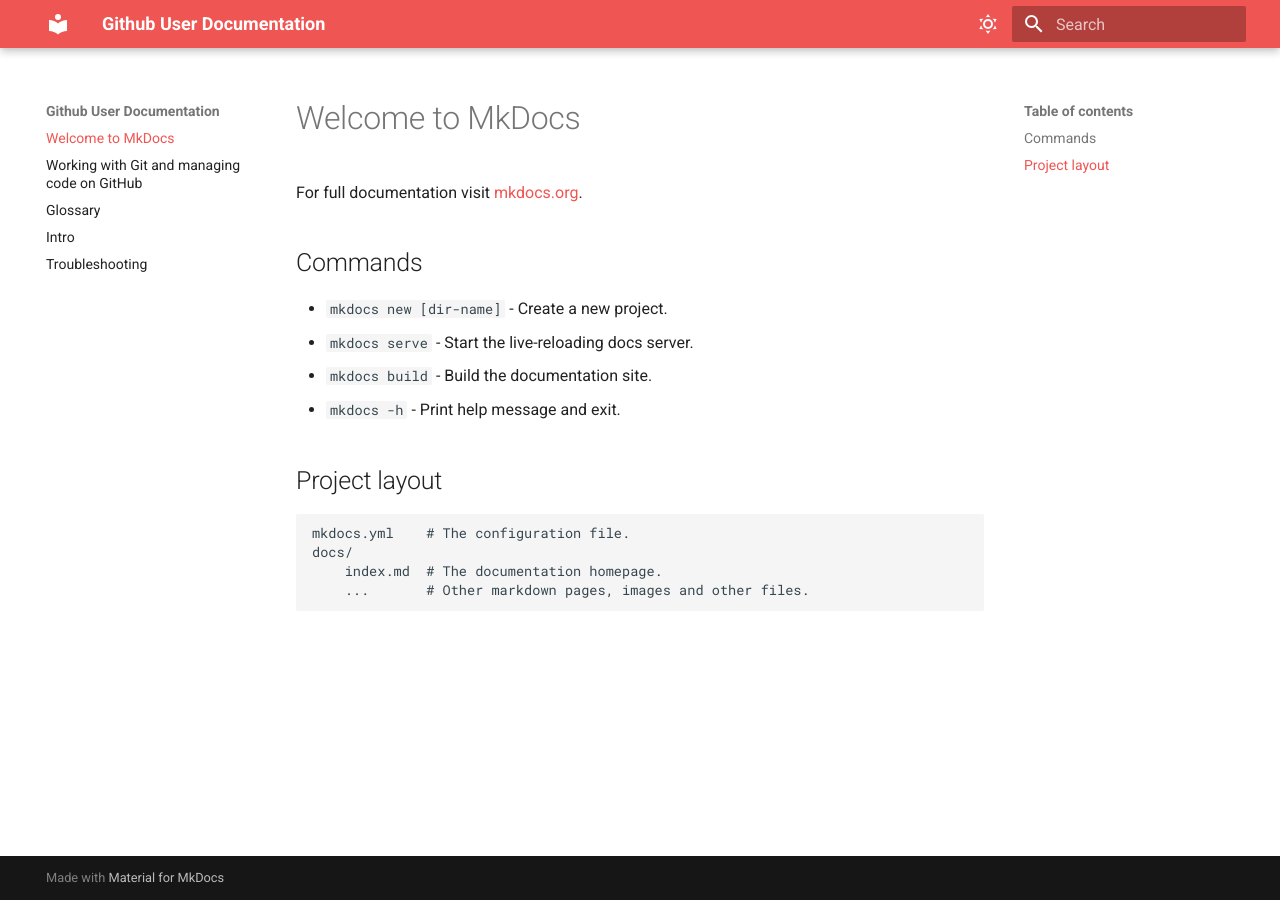
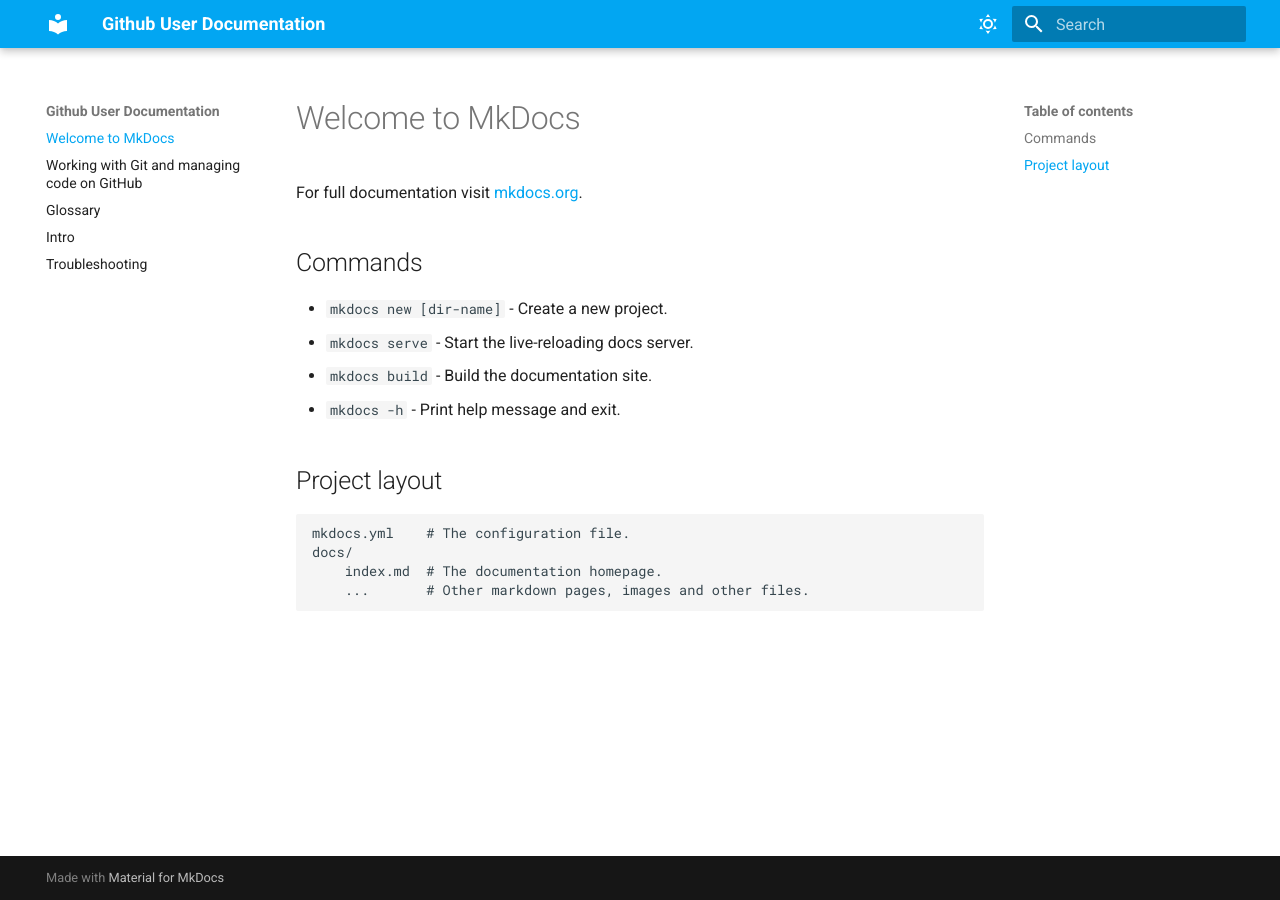
Before and after one commit to AnkitAhlwat/GitHub-User-Documentation, an MkDocs documentation site: the page built from docs/index.md, in a window 1280 px wide. Built offline with MkDocs 1.6.1 and Material for MkDocs 9.7.7, drawn with Linux system fonts in a browser that asks for light colours.

Commit message:
Update color themes

```diff
--- a/mkdocs.yml
+++ b/mkdocs.yml
@@ -11,7 +11,7 @@
  # Light mode
     - media: "(prefers-color-scheme: light)"
       scheme: default
-      primary: red
+      primary: light blue
       accent: deep purple
       toggle:
         icon: material/weather-sunny
@@ -20,7 +20,7 @@
     # Dark mode
     - media: "(prefers-color-scheme: dark)"
       scheme: slate
-      primary: blue
+      primary: indigo
       accent: red
       toggle:
         icon: material/weather-night
```
